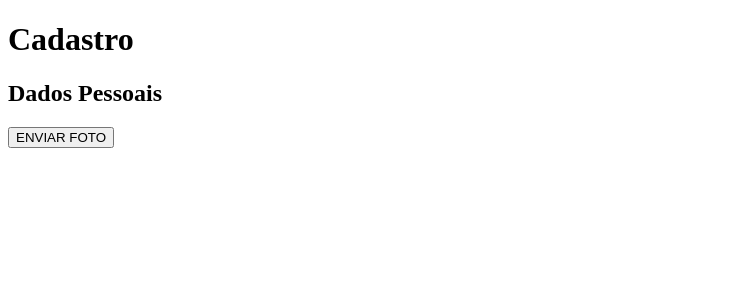
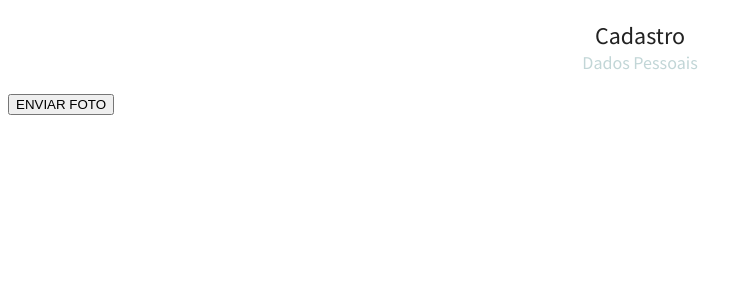
Before and after one commit to eduardougolini/totalpass-challenge, a Vue app: page / in a window 1280 px wide. Shown: the top 300 px of the page, without its empty margins (0-752 px from the left). Built offline with nearby package versions, Linux system fonts and the light colour scheme.

Commit message:
Adicionado suporte a seta para voltar a tela

```diff
--- a/src/containers/RegisterHeader.vue
+++ b/src/containers/RegisterHeader.vue
@@ -1,7 +1,12 @@
 <template>
     <div class="header-box">
-        <h1>Cadastro</h1>
-        <h2>{{ subtitle }}</h2>
+        <div class="back-button" v-if="backButton">
+            <img src="@/assets/up-arrow.svg">
+        </div>
+        <div>
+            <h1>Cadastro</h1>
+            <h2>{{ subtitle }}</h2>
+        </div>
     </div>
 </template>
 
@@ -12,6 +17,11 @@ export default {
         subtitle: {
             type: String,
             required: true
+        },
+        backButton: {
+            type: String,
+            required: false,
+            default: () => ''
         }
     }
 }
@@ -20,5 +30,35 @@ export default {
 <style scoped>
     .header-box {
         margin: 20px 0 20px 0;
+        display: flex;
+        position: relative;
+        text-align: center;
+        justify-content: center;
+    }
+
+    .back-button {
+        width: 25px;
+        transform: rotate(270deg);
+        position: absolute;
+        left: 15px;
+        color: #C2D6D7;
+    }
+
+    h1 {
+        font-family: Source Sans Pro;
+        font-style: normal;
+        font-weight: 300;
+        font-size: 24px;
+        margin: unset;
+        color: #222222;
+    }
+
+    h2 {
+        font-family: Source Sans Pro;
+        font-style: normal;
+        font-weight: normal;
+        font-size: 18px;
+        color: #C2D6D7;
+        margin: unset;
     }
 </style>
```
Also changed, not shown: src/assets/up-arrow.svg (added).
